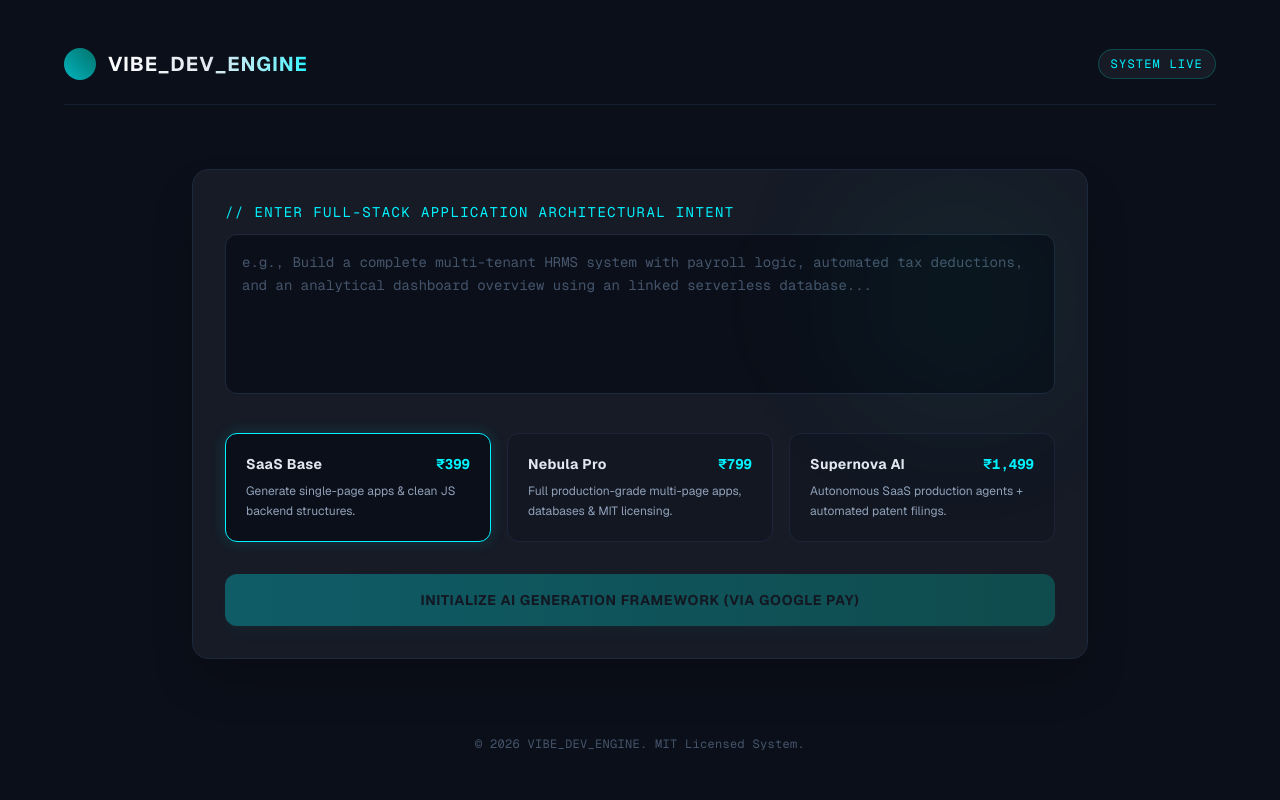
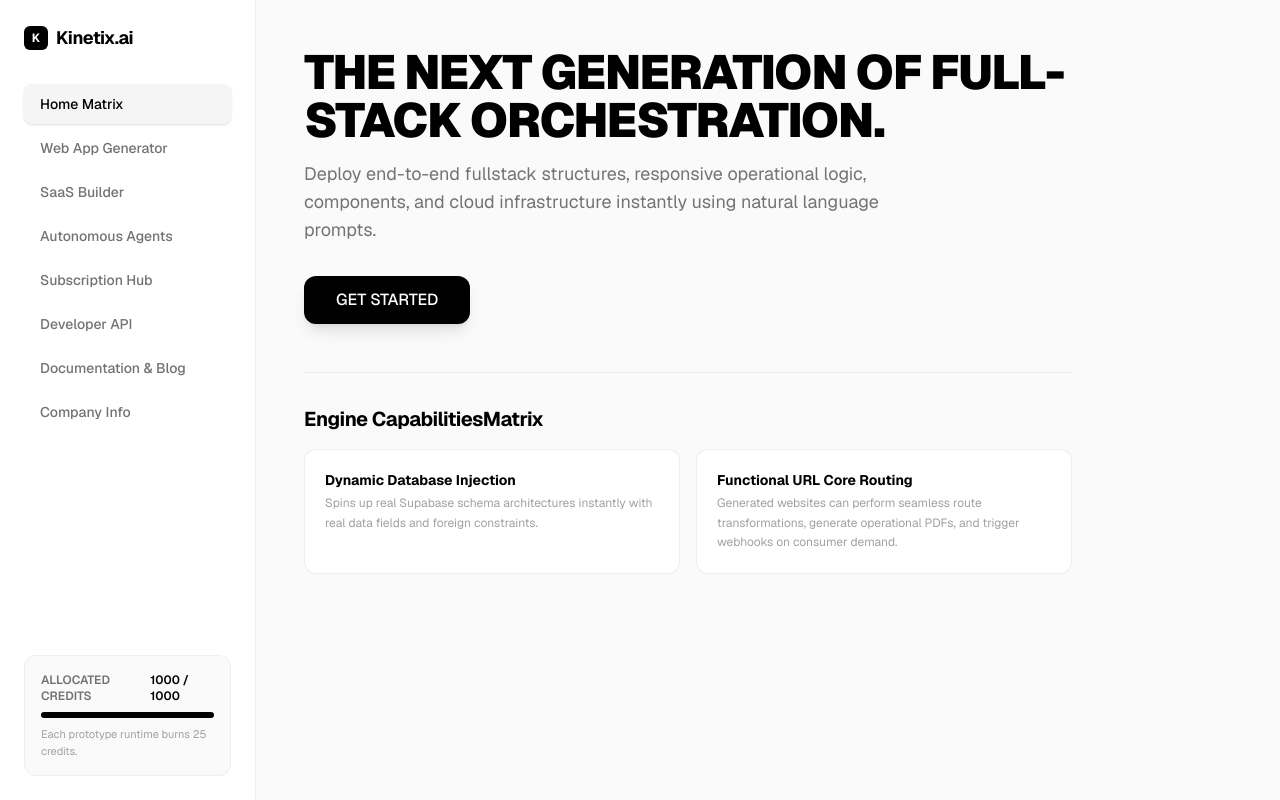
Before and after one commit to geethavani16-gif/Kinetix.AI, a Next.js app in the folder kinetix-app/: page / in a window 1280 px wide. Built offline with nearby package versions, Linux system fonts and the light colour scheme.

Commit message:
new 2.0 phase

```diff
--- /dev/null
+++ b/kinetix-app/src/app/context/KinetixContext.tsx
@@ -0,0 +1,37 @@
+"use client";
+import React, { createContext, useContext, useState } from 'react';
+
+interface KinetixState {
+  credits: number;
+  websitesCount: number;
+  tier: 'Free' | 'Pro' | 'Premium';
+  deductCredits: (amount: number) => boolean;
+}
+
+const KinetixContext = createContext<KinetixState | undefined>(undefined);
+
+export function KinetixProvider({ children }: { children: React.ReactNode }) {
+  const [credits, setCredits] = useState(1000);
+  const [websitesCount, setWebsitesCount] = useState(0);
+  const [tier, setTier] = useState<'Free' | 'Pro' | 'Premium'>('Free');
+
+  const deductCredits = (amount: number) => {
+    if (credits >= amount) {
+      setCredits(prev => prev - amount);
+      return true;
+    }
+    return false;
+  };
+
+  return (
+    <KinetixContext.Provider value={{ credits, websitesCount, tier, deductCredits }}>
+      {children}
+    </KinetixContext.Provider>
+  );
+}
+
+export const useKinetix = () => {
+  const context = useContext(KinetixContext);
+  if (!context) throw new Error("useKinetix must be used within KinetixProvider");
+  return context;
+};
--- a/kinetix-app/src/app/layout.tsx
+++ b/kinetix-app/src/app/layout.tsx
@@ -1,5 +1,6 @@
 import type { Metadata } from "next";
 import { Geist, Geist_Mono } from "next/font/google";
+import { KinetixProvider } from "./context/KinetixContext"; // Added context injection
 import "./globals.css";
 
 const geistSans = Geist({
@@ -13,8 +14,8 @@ const geistMono = Geist_Mono({
 });
 
 export const metadata: Metadata = {
-  title: "Create Next App",
-  description: "Generated by create next app",
+  title: "Kinetix.ai | Next-Gen AI Orchestration Engine",
+  description: "Deploy production-ready applications, data structures, and multi-agent systems via natural language.",
 };
 
 export default function RootLayout({
@@ -27,7 +28,12 @@ export default function RootLayout({
       lang="en"
       className={`${geistSans.variable} ${geistMono.variable} h-full antialiased`}
     >
-      <body className="min-h-full flex flex-col">{children}</body>
+      <body className="min-h-full flex flex-col">
+        {/* Wrapped children inside the global Kinetix application state */}
+        <KinetixProvider>
+          {children}
+        </KinetixProvider>
+      </body>
     </html>
   );
 }
--- a/kinetix-app/src/app/page.tsx
+++ b/kinetix-app/src/app/page.tsx
@@ -1,97 +1,228 @@
 "use client";
 import React, { useState } from 'react';
-import { buildGenerationPayload } from './prompt-blueprint';
-import { generateLegalLicense } from './license-factory';
-export default function Home() {
-  const [prompt, setPrompt] = useState('');
-  const [selectedTier, setSelectedTier] = useState('SaaS Base');
+import { useKinetix } from './context/KinetixContext'; // 1. Import the hook
 
-  const tiers = [
-    { name: 'SaaS Base', price: '₹399', desc: 'Generate single-page apps & clean JS backend structures.' },
-    { name: 'Nebula Pro', price: '₹799', desc: 'Full production-grade multi-page apps, databases & MIT licensing.' },
-    { name: 'Supernova AI', price: '₹1,499', desc: 'Autonomous SaaS production agents + automated patent filings.' }
-  ];
+export default function KinetixDashboard() {
+  const [currentTab, setCurrentTab] = useState<'home' | 'web-gen' | 'saas-gen' | 'agent-gen' | 'billing' | 'docs' | 'api' | 'company'>('home');
+  const [showGetStartedModal, setShowGetStartedModal] = useState(false);
 
-  const handleGooglePayTrigger = () => {
-  alert(`Initializing Google Pay Gateway for ${selectedTier}...`);
+  // 2. Replace local state with global context values
+  const { credits, deductCredits } = useKinetix();
 
-  // 1. Compile the user's text prompt into a machine-readable layout block
-  const structuralPayload = buildGenerationPayload(prompt, selectedTier);
-  console.log("🚀 STEP 1 COMPLETE: Prompt Engine Output Packaged.");
-
-  // 2. Automate the legal generation assignment contract
-  const legalContract = generateLegalLicense("generated-user-app", "Premium Client", selectedTier);
-  console.log(`📜 STEP 2 COMPLETE: Automated Legal Contract Compiled for [${selectedTier}]:`);
-  console.log(`Generated File: ${legalContract.fileName}`);
-  console.log(legalContract.content);
-
-  alert(`Success! Payment processed via Google Pay. App structure compiled and ${legalContract.fileName} has been injected successfully.`);
+  const handleRunTask = () => {
+    // 3. Use the global deduction logic
+    const success = deductCredits(25);
+    if (success) {
+      alert("Task initialized! 25 Credits consumed from your 1,000 baseline.");
+    } else {
+      alert("Insufficient credits! Please upgrade your plan in the Subscription Hub.");
+    }
   };
 
+  // ... rest of your existing component layout code
+
   return (
-    <main className="min-h-screen bg-[#0B0F19] text-white flex flex-col items-center px-6 py-12 font-sans selection:bg-[#00F2FE]/30">
-      {/* Cinematic Glowing Header */}
-      <header className="w-full max-w-6xl flex justify-between items-center mb-16 border-b border-slate-800/60 pb-6">
-        <div className="flex items-center space-x-3">
-          <div className="w-8 h-8 rounded-full bg-gradient-to-tr from-[#00F2FE] to-teal-600 animate-pulse" />
-          <span className="text-xl font-bold tracking-wider bg-clip-text text-transparent bg-gradient-to-r from-white via-slate-200 to-[#00F2FE]">
-            VIBE_DEV_ENGINE
-          </span>
+    <div className="flex h-screen w-screen bg-[#FDFDFD] text-[#0A0A0C] font-sans antialiased overflow-hidden">
+
+      {/* LEFT DASHBOARD PANEL */}
+      <aside className="w-64 h-full bg-[#FFFFFF] border-r border-neutral-200/60 p-6 flex flex-col justify-between">
+        <div>
+          <div className="flex items-center gap-2 mb-8">
+            <div className="h-6 w-6 rounded-md bg-black flex items-center justify-center text-white font-bold text-xs">K</div>
+            <span className="font-bold tracking-tight text-lg text-black">Kinetix.ai</span>
           </div>
-        <span className="text-xs bg-[#161B26] border border-teal-500/30 px-3 py-1.5 rounded-full text-[#00F2FE] uppercase tracking-widest font-mono">
-          System Live
-        </span>
-      </header>
 
-      {/* Main Studio Core Workspace */}
-      <div className="w-full max-w-4xl bg-[#161B26] border border-slate-800 rounded-2xl p-8 shadow-2xl relative overflow-hidden backdrop-blur-md mb-12">
-        <div className="absolute top-0 right-0 w-64 h-64 bg-teal-500/5 rounded-full blur-3xl pointer-events-none" />
-
-        <label className="block text-sm font-mono text-[#00F2FE] tracking-widest uppercase mb-3">
-          // Enter Full-Stack Application Architectural Intent
-        </label>
-
-        <textarea
-          value={prompt}
-          onChange={(e) => setPrompt(e.target.value)}
-          placeholder="e.g., Build a complete multi-tenant HRMS system with payroll logic, automated tax deductions, and an analytical dashboard overview using an linked serverless database..."
-          className="w-full h-40 bg-[#0B0F19] border border-slate-800 rounded-xl p-4 text-slate-200 focus:outline-none focus:border-[#00F2FE] transition-colors resize-none placeholder-slate-600 font-mono text-sm leading-relaxed"
-        />
-
-        {/* Tier Pricing Grid Integration */}
-        <div className="grid grid-cols-1 md:grid-cols-3 gap-4 mt-8">
-          {tiers.map((tier) => (
-            <div
-              key={tier.name}
-              onClick={() => setSelectedTier(tier.name)}
-              className={`p-5 rounded-xl border transition-all duration-300 cursor-pointer ${
-                selectedTier === tier.name
-                  ? 'bg-[#0B0F19] border-[#00F2FE] shadow-[0_0_15px_rgba(0,242,254,0.15)]'
-                  : 'bg-[#121722] border-slate-800/80 hover:border-slate-700'
+          <nav className="space-y-1">
+            {[
+              { id: 'home', label: 'Home Matrix' },
+              { id: 'web-gen', label: 'Web App Generator' },
+              { id: 'saas-gen', label: 'SaaS Builder' },
+              { id: 'agent-gen', label: 'Autonomous Agents' },
+              { id: 'billing', label: 'Subscription Hub' },
+              { id: 'api', label: 'Developer API' },
+              { id: 'docs', label: 'Documentation & Blog' },
+              { id: 'company', label: 'Company Info' }
+            ].map((tab) => (
+              <button
+                key={tab.id}
+                onClick={() => setCurrentTab(tab.id as any)}
+                className={`w-full text-left px-4 py-2.5 rounded-lg text-sm font-medium transition-all duration-200 ${
+                  currentTab === tab.id
+                    ? 'bg-neutral-100 text-black shadow-sm'
+                    : 'text-neutral-500 hover:bg-neutral-50 hover:text-neutral-900'
                 }`}
               >
-              <div className="flex justify-between items-center mb-2">
-                <h3 className="font-bold text-sm tracking-wide text-slate-200">{tier.name}</h3>
-                <span className="text-[#00F2FE] font-mono font-bold text-sm">{tier.price}</span>
-              </div>
-              <p className="text-xs text-slate-400 font-sans leading-relaxed">{tier.desc}</p>
-            </div>
+                {tab.label}
+              </button>
             ))}
+          </nav>
         </div>
 
-        {/* Unified Premium Payment & Generation Button */}
+        {/* METRICS DISK PANEL */}
+        <div className="bg-neutral-50 rounded-xl p-4 border border-neutral-200/50 space-y-2">
+          <div className="flex justify-between text-xs font-semibold text-neutral-500">
+            <span>ALLOCATED CREDITS</span>
+            <span className="text-black">{credits} / 1000</span>
+          </div>
+          <div className="w-full bg-neutral-200 h-1.5 rounded-full overflow-hidden">
+            <div className="bg-black h-full transition-all duration-300" style={{ width: `${(credits / 1000) * 180}%` }}></div>
+          </div>
+          <div className="text-[11px] text-neutral-400 mt-1">Each prototype runtime burns 25 credits.</div>
+        </div>
+      </aside>
+
+      {/* MAIN VIEWPORT MATRIX */}
+      <main className="flex-1 h-full overflow-y-auto bg-[#FAFAFA] relative p-12">
+
+        {/* TAB 1: HOME PANEL */}
+        {currentTab === 'home' && (
+          <div className="max-w-3xl space-y-12">
+            <div className="space-y-4">
+              <h1 className="text-5xl font-black tracking-tight text-black leading-none">THE NEXT GENERATION OF FULL-STACK ORCHESTRATION.</h1>
+              <p className="text-neutral-500 text-lg max-w-xl">
+                Deploy end-to-end fullstack structures, responsive operational logic, components, and cloud infrastructure instantly using natural language prompts.
+              </p>
               <button
-          onClick={handleGooglePayTrigger}
-          disabled={!prompt.trim()}
-          className="w-full mt-8 bg-gradient-to-r from-[#00F2FE] to-teal-500 hover:from-[#00F2FE] hover:to-teal-400 text-[#0B0F19] font-bold py-4 rounded-xl shadow-lg shadow-teal-500/10 transition-all duration-300 transform hover:-translate-y-0.5 active:translate-y-0 font-sans uppercase tracking-wider text-sm disabled:opacity-30 disabled:pointer-events-none"
+                onClick={() => setShowGetStartedModal(true)}
+                className="mt-4 bg-black text-white px-8 py-3 rounded-xl font-medium shadow-lg shadow-black/10 hover:bg-neutral-900 transition-all active:scale-95"
               >
-          Initialize AI Generation Framework (Via Google Pay)
+                GET STARTED
               </button>
             </div>
 
-      <footer className="text-xs text-slate-600 font-mono tracking-wide mt-auto">
-        &copy; {new Date().getFullYear()} VIBE_DEV_ENGINE. MIT Licensed System.
-      </footer>
+            {/* WHAT WE CAN BUILD SECTION */}
+            <div className="border-t border-neutral-200/60 pt-8 space-y-4">
+              <h3 className="text-xl font-bold tracking-tight text-black">Engine CapabilitiesMatrix</h3>
+              <div className="grid grid-cols-2 gap-4">
+                <div className="p-5 bg-white border border-neutral-200/60 rounded-xl">
+                  <h4 className="font-bold text-sm text-black mb-1">Dynamic Database Injection</h4>
+                  <p className="text-xs text-neutral-400 leading-relaxed">Spins up real Supabase schema architectures instantly with real data fields and foreign constraints.</p>
+                </div>
+                <div className="p-5 bg-white border border-neutral-200/60 rounded-xl">
+                  <h4 className="font-bold text-sm text-black mb-1">Functional URL Core Routing</h4>
+                  <p className="text-xs text-neutral-400 leading-relaxed">Generated websites can perform seamless route transformations, generate operational PDFs, and trigger webhooks on consumer demand.</p>
+                </div>
+              </div>
+            </div>
+          </div>
+        )}
+
+        {/* TAB 2: SUBSCRIPTION HUB */}
+        {currentTab === 'billing' && (
+          <div className="space-y-8">
+            <div>
+              <h2 className="text-3xl font-extrabold tracking-tight text-black">Subscription Tiers</h2>
+              <p className="text-neutral-500 text-sm">Pick your development speed allocation tier.</p>
+            </div>
+            <div className="grid grid-cols-3 gap-6 max-w-5xl">
+              {/* FREE TIER */}
+              <div className="bg-white border border-neutral-200 rounded-2xl p-6 flex flex-col justify-between shadow-sm">
+                <div>
+                  <h3 className="font-bold text-lg text-black">Free Prototyping</h3>
+                  <div className="my-4"><span className="text-3xl font-black">₹0</span><span className="text-neutral-400 text-xs"> / forever</span></div>
+                  <ul className="text-xs text-neutral-500 space-y-2.5">
+                    <li>• 1,000 baseline operations credits</li>
+                    <li>• Maximum 3 live website deployments</li>
+                    <li>• SaaS & Agent modes restricted to Sandbox Prototype only</li>
+                  </ul>
+                </div>
+                <button className="w-full mt-8 bg-neutral-100 text-neutral-700 py-2.5 rounded-lg text-xs font-semibold">Active Plan</button>
+              </div>
+
+              {/* PRO TIER */}
+              <div className="bg-white border-2 border-black rounded-2xl p-6 flex flex-col justify-between shadow-md relative">
+                <div className="absolute -top-3 left-6 bg-black text-white text-[10px] font-bold px-2.5 py-0.5 rounded-full">POPULAR</div>
+                <div>
+                  <h3 className="font-bold text-lg text-black">Nebula Pro</h3>
+                  <div className="my-4"><span className="text-3xl font-black">₹500</span><span className="text-neutral-400 text-xs"> ($5.60) / mo</span></div>
+                  <ul className="text-xs text-neutral-500 space-y-2.5">
+                    <li>• Max 15 Live Websites</li>
+                    <li>• SaaS & Agent Deployment Permissions enabled</li>
+                    <li>• Automated Recurring monthly subscription payment</li>
+                  </ul>
+                </div>
+                <button className="w-full mt-8 bg-black text-white py-2.5 rounded-lg text-xs font-semibold hover:bg-neutral-900">Upgrade to Pro</button>
+              </div>
+
+              {/* PREMIUM TIER */}
+              <div className="bg-white border border-neutral-200 rounded-2xl p-6 flex flex-col justify-between shadow-sm">
+                <div>
+                  <h3 className="font-bold text-lg text-black">Supernova AI</h3>
+                  <div className="my-4"><span className="text-3xl font-black">₹1,500</span><span className="text-neutral-400 text-xs"> ($16.70) / mo</span></div>
+                  <ul className="text-xs text-neutral-500 space-y-2.5">
+                    <li>• **Unlimited** Live Web Deployments</li>
+                    <li>• **Unlimited** SaaS Integration Frameworks</li>
+                    <li>• Priority Dedicated Agent Processing Lanes</li>
+                  </ul>
+                </div>
+                <button className="w-full mt-8 bg-black text-white py-2.5 rounded-lg text-xs font-semibold hover:bg-neutral-900">Go Premium</button>
+              </div>
+            </div>
+          </div>
+        )}
+
+        {/* TAB 3: DEVELOPER API */}
+        {currentTab === 'api' && (
+          <div className="space-y-6 max-w-3xl">
+            <h2 className="text-2xl font-bold tracking-tight text-black">The Kinetix Neural Endpoint API</h2>
+            <p className="text-sm text-neutral-500">Integrate the system's dynamic source compiler straight into your backend server logic using our secure SDK token structures.</p>
+            <div className="bg-neutral-900 text-neutral-200 p-6 rounded-xl font-mono text-xs overflow-x-auto shadow-inner">
+              <span className="text-emerald-400">const</span> sdk = require(<span className="text-amber-300">'@kinetix/core'</span>);<br/>
+              <span className="text-emerald-400">const</span> client = await sdk.init(&#123; apiKey: <span className="text-amber-300">'KTX_402_NEXUS'</span> &#125;);<br/><br/>
+              <span className="text-slate-400">// Trigger dynamic compilation protocol loop</span><br/>
+              <span className="text-emerald-400">const</span> agent = await client.agents.create(&#123;<br/>
+              &nbsp;&nbsp;intent: <span className="text-amber-300">"Build dynamic dashboard system with PDF generation modules"</span><br/>
+              &#125;);
+            </div>
+          </div>
+        )}
+
+        {/* TAB 4: COMPANY INFO */}
+        {currentTab === 'company' && (
+          <div className="space-y-6 max-w-2xl bg-white border border-neutral-200 p-8 rounded-2xl shadow-sm">
+            <h2 className="text-3xl font-bold tracking-tight text-black">The Platform Vision</h2>
+            <p className="text-neutral-600 text-sm leading-relaxed">
+              Kinetix.ai is focused on modular cloud software orchestration engines. Our goal is to transform conversational instructions straight into robust applications, matching production metrics.
+            </p>
+            <div className="pt-6 border-t border-neutral-100">
+              <span className="text-xs font-semibold text-neutral-400 uppercase tracking-widest block mb-1">Architect & Founder</span>
+              <span className="text-lg font-bold text-black block">Nikhil Boddeti</span>
+              <p className="text-xs text-neutral-500 mt-1">
+                Distinguished creator behind <strong className="text-black font-semibold">ACELY</strong>, an advanced premium AI-driven application stack specialized in high-performance cross-curriculum academic resource modeling.
+              </p>
+            </div>
+          </div>
+        )}
+
       </main>
+
+      {/* MODAL / POPUP COMPONENT (GET STARTED TRIGGER) */}
+      {showGetStartedModal && (
+        <div className="fixed inset-0 bg-black/40 backdrop-blur-sm z-50 flex items-center justify-center animate-fade-in">
+          <div className="bg-white border border-neutral-200 rounded-3xl max-w-md w-full p-8 shadow-2xl space-y-6">
+            <div className="flex justify-between items-start">
+              <div>
+                <h3 className="text-xl font-bold text-black tracking-tight">Select Application Target</h3>
+                <p className="text-xs text-neutral-400">Choose the generation blueprint depth for the processor engine.</p>
+              </div>
+              <button onClick={() => setShowGetStartedModal(false)} className="text-neutral-400 hover:text-black font-bold text-sm">✕</button>
+            </div>
+
+            <div className="space-y-3">
+              <button onClick={() => { setCurrentTab('web-gen'); setShowGetStartedModal(false); }} className="w-full p-4 border border-neutral-200 hover:border-black rounded-xl text-left transition-all group">
+                <span className="font-bold text-sm text-black block group-hover:text-black">Web App / App Generator</span>
+                <span className="text-xs text-neutral-400 block mt-0.5">Creates single pages, component states, and simple data schemas.</span>
+              </button>
+
+              <button onClick={() => { setCurrentTab('saas-gen'); setShowGetStartedModal(false); }} className="w-full p-4 border border-neutral-200 hover:border-black rounded-xl text-left transition-all group">
+                <span className="font-bold text-sm text-black block group-hover:text-black">Production Grade SaaS Generator</span>
+                <span className="text-xs text-neutral-400 block mt-0.5">Generates secure API endpoints, subscription handlers, and active webhooks.</span>
+              </button>
+            </div>
+          </div>
+        </div>
+      )}
+
+    </div>
   );
 }
```
Lines whose indentation alone changed are shown as unchanged.
